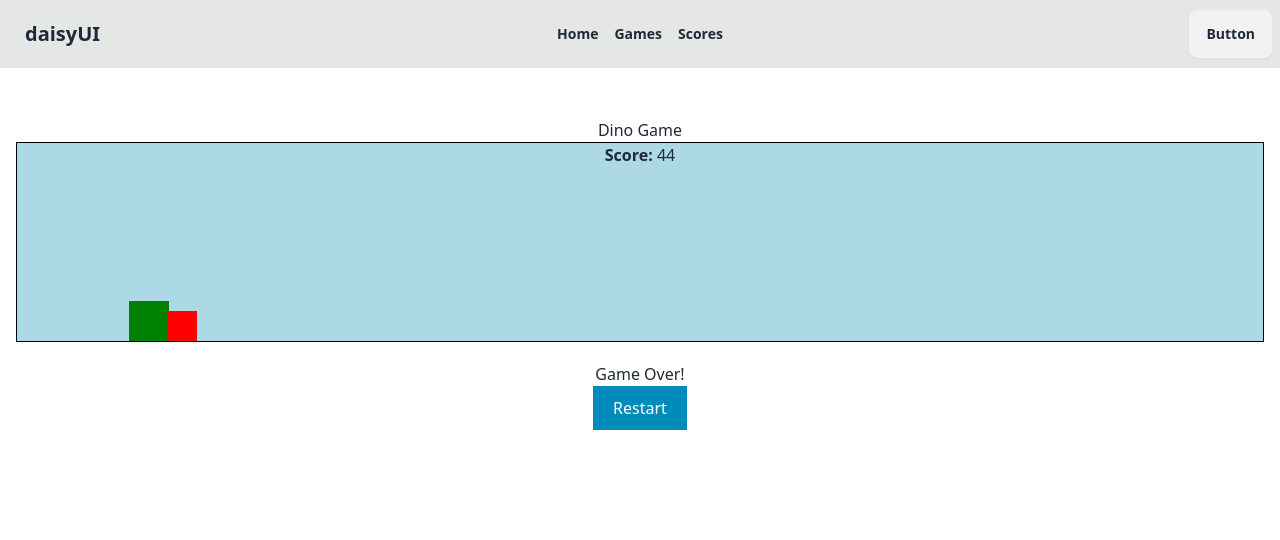
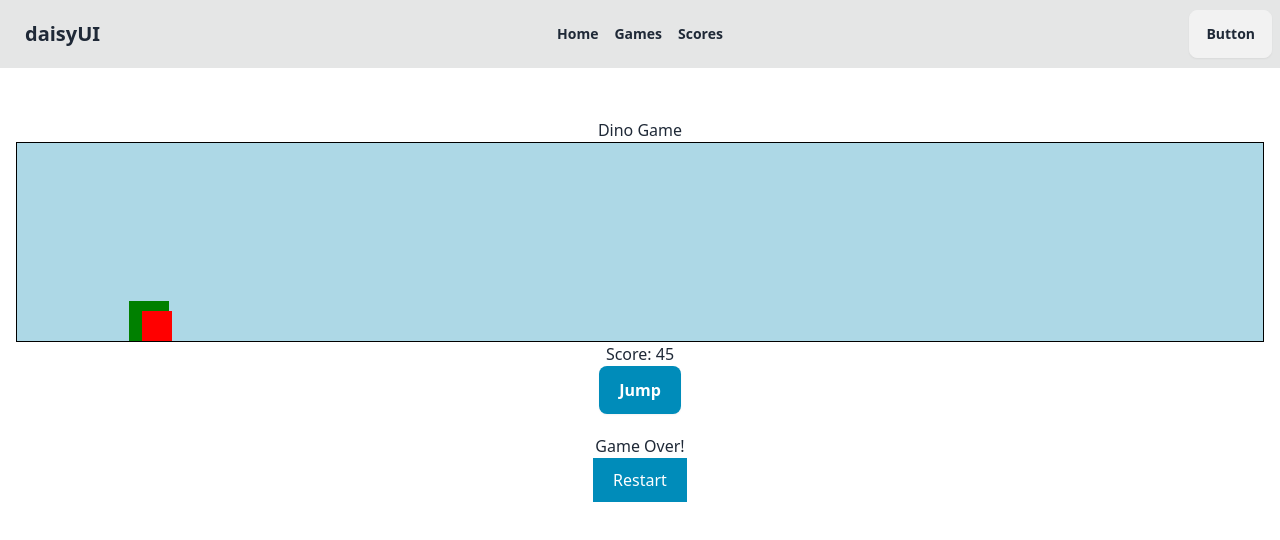
Before and after one commit to OMI786I/fun_project, a React (Vite) app: page /game in a window 1280 px wide. Shown: the top 540 px of the page. Built offline with nearby package versions, Linux system fonts and the light colour scheme.

Commit message:
added basic collision logic

```diff
--- a/src/Game/Game.jsx
+++ b/src/Game/Game.jsx
@@ -1,4 +1,4 @@
-import React, { useState, useEffect } from "react";
+import { useEffect, useRef, useState } from "react";
 import "./DinoGame.css"; // External CSS for styling
 
 const Game = () => {
@@ -6,18 +6,29 @@ const Game = () => {
   const [obstaclePosition, setObstaclePosition] = useState(100);
   const [isGameOver, setIsGameOver] = useState(false);
 
+  const dinoRef = useRef(null);
+  const obstacleRef = useRef(null);
+
   useEffect(() => {
     // Handle jumping
     const handleKeyDown = (event) => {
       if (event.code === "Space" && !isJumping) {
         setIsJumping(true);
-        setTimeout(() => setIsJumping(false), 200); // Jump duration
+        setTimeout(() => setIsJumping(false), 300); // Jump duration
       }
     };
 
     // Check for collisions
     const checkCollision = () => {
-      if (obstaclePosition > 0 && obstaclePosition < 10 && !isJumping) {
+      const dinoRect = dinoRef.current.getBoundingClientRect();
+      const obstacleRect = obstacleRef.current.getBoundingClientRect();
+
+      if (
+        dinoRect.left < obstacleRect.right &&
+        dinoRect.right > obstacleRect.left &&
+        dinoRect.top < obstacleRect.bottom &&
+        dinoRect.bottom > obstacleRect.top
+      ) {
         setIsGameOver(true);
       }
     };
@@ -50,8 +61,9 @@ const Game = () => {
     <div className="game-container">
       <h1 className="game-title">Dino Game</h1>
       <div className="game-screen">
-        <div className={`dino ${isJumping ? "jump" : ""}`}></div>
+        <div ref={dinoRef} className={`dino ${isJumping ? "jump" : ""}`}></div>
         <div
+          ref={obstacleRef}
           className="obstacle"
           style={{ left: `${obstaclePosition}%` }}
         ></div>
--- a/src/Page/DinoGame.css
+++ b/src/Page/DinoGame.css
@@ -18,86 +18,8 @@
   background-color: green;
   position: absolute;
   bottom: 0;
-  left: 5px;
+  left: 5%;
   transition: bottom 0.2s;
-}
-
-@media screen and (min-width: 375px) {
-  .dino {
-    width: 40px;
-    height: 40px;
-    background-color: green;
-    position: absolute;
-    bottom: 0;
-    left: 5px;
-    transition: bottom 0.2s;
-  }
-}
-@media (min-width: 376px) and (max-width: 426px) {
-  .dino {
-    width: 40px;
-    height: 40px;
-    background-color: green;
-    position: absolute;
-    bottom: 0;
-    left: 12px;
-    transition: bottom 0.2s;
-  }
-}
-@media (min-width: 427px) and (max-width: 600px) {
-  .dino {
-    width: 40px;
-    height: 40px;
-    background-color: green;
-    position: absolute;
-    bottom: 0;
-    left: 6%;
-    transition: bottom 0.2s;
-  }
-}
-@media (min-width: 600px) and (max-width: 768px) {
-  .dino {
-    width: 40px;
-    height: 40px;
-    background-color: green;
-    position: absolute;
-    bottom: 0;
-    left: 7%;
-    transition: bottom 0.2s;
-  }
-}
-@media (min-width: 769px) and (max-width: 1025px) {
-  .dino {
-    width: 40px;
-    height: 40px;
-    background-color: green;
-    position: absolute;
-    bottom: 0;
-    left: 8%;
-    transition: bottom 0.2s;
-  }
-}
-@media (min-width: 1026px) and (max-width: 1440px) {
-  .dino {
-    width: 40px;
-    height: 40px;
-    background-color: green;
-    position: absolute;
-    bottom: 0;
-    left: 9%;
-    transition: bottom 0.2s;
-  }
-}
-@media (min-width: 1441px) and (max-width: 2560px) {
-  .dino {
-    width: 40px;
-    height: 40px;
-    background-color: green;
-    position: absolute;
-    bottom: 0;
-    left: 10.5%;
-    transition: bottom 0.2s;
-  }
 }
 
 .dino.jump {
@@ -128,3 +50,28 @@
 .game_button:hover {
   background-color: #005f5f;
 }
+
+/* Media Queries for Screen Sizes */
+@media (min-width: 600px) {
+  .dino {
+    left: 7%;
+  }
+}
+
+@media (min-width: 768px) {
+  .dino {
+    left: 8%;
+  }
+}
+
+@media (min-width: 1024px) {
+  .dino {
+    left: 9%;
+  }
+}
+
+@media (min-width: 1440px) {
+  .dino {
+    left: 10.5%;
+  }
+}
--- a/src/Page/Game.jsx
+++ b/src/Page/Game.jsx
@@ -1,4 +1,4 @@
-import React, { useState, useEffect } from "react";
+import React, { useState, useEffect, useRef } from "react";
 import "./DinoGame.css"; // External CSS for styling
 
 const Game = () => {
@@ -6,7 +6,13 @@ const Game = () => {
   const [obstaclePosition, setObstaclePosition] = useState(100);
   const [isGameOver, setIsGameOver] = useState(false);
   const [score, setScore] = useState(0);
-
+  const [click, setClick] = useState(false);
+  const dinoRef = useRef(null);
+  const obstacleRef = useRef(null);
+  const handleClick = () => {
+    setClick(true);
+  };
+  console.log(click);
   useEffect(() => {
     // Handle jumping
     const handleKeyDown = (event) => {
@@ -18,13 +24,21 @@ const Game = () => {
 
     // Check for collisions
     const checkCollision = () => {
-      if (obstaclePosition > 0 && obstaclePosition < 15 && !isJumping) {
+      const dinoRect = dinoRef.current.getBoundingClientRect();
+      const obstacleRect = obstacleRef.current.getBoundingClientRect();
+
+      if (
+        dinoRect.left < obstacleRect.right &&
+        dinoRect.right > obstacleRect.left &&
+        dinoRect.top < obstacleRect.bottom &&
+        dinoRect.bottom > obstacleRect.top
+      ) {
         setIsGameOver(true);
       }
     };
 
     // Add event listener for jump
-    document.addEventListener("keyup", handleKeyDown);
+    document.addEventListener("keydown", handleKeyDown);
 
     // Move the obstacle
     const obstacleTimer = setInterval(() => {
@@ -33,7 +47,6 @@ const Game = () => {
           prevPosition > 0 ? prevPosition - 2 : 100
         );
         checkCollision();
-        // Increase score as the obstacle moves (player survives)
         setScore((prevScore) => prevScore + 1);
       }
     }, 20);
@@ -47,23 +60,25 @@ const Game = () => {
   const restartGame = () => {
     setIsGameOver(false);
     setObstaclePosition(100);
-    setScore(0); // Reset score when game restarts
+    setScore(0);
   };
 
   return (
     <div className="game-container">
       <h1 className="game-title">Dino Game</h1>
       <div className="game-screen">
-        <div>
-          <span className="font-bold">Score: </span>
-          {score}
-        </div>
-        <div className={`dino ${isJumping ? "jump" : ""}`}></div>
+        <div ref={dinoRef} className={`dino ${isJumping ? "jump" : ""}`}></div>
         <div
+          ref={obstacleRef}
           className="obstacle"
           style={{ left: `${obstaclePosition}%` }}
         ></div>
       </div>
+      <div className="score">Score: {score}</div> {/* Display the score */}
+      <div className="btn game_button" onClick={() => handleClick()}>
+        Jump
+      </div>{" "}
+      {/* Display the score */}
       {isGameOver && (
         <div className="game-over">
           <h2>Game Over!</h2>
--- a/src/Page/Games.jsx
+++ b/src/Page/Games.jsx
@@ -1,12 +1,6 @@
-import React, { useState } from "react";
 import Game from "./Game";
 
 const Games = () => {
-  const [play, setPlay] = useState("");
-  const play1 = (id) => {
-    console.log(id);
-    setPlay(id);
-  };
   return (
     <div>
       <Game></Game>
```
